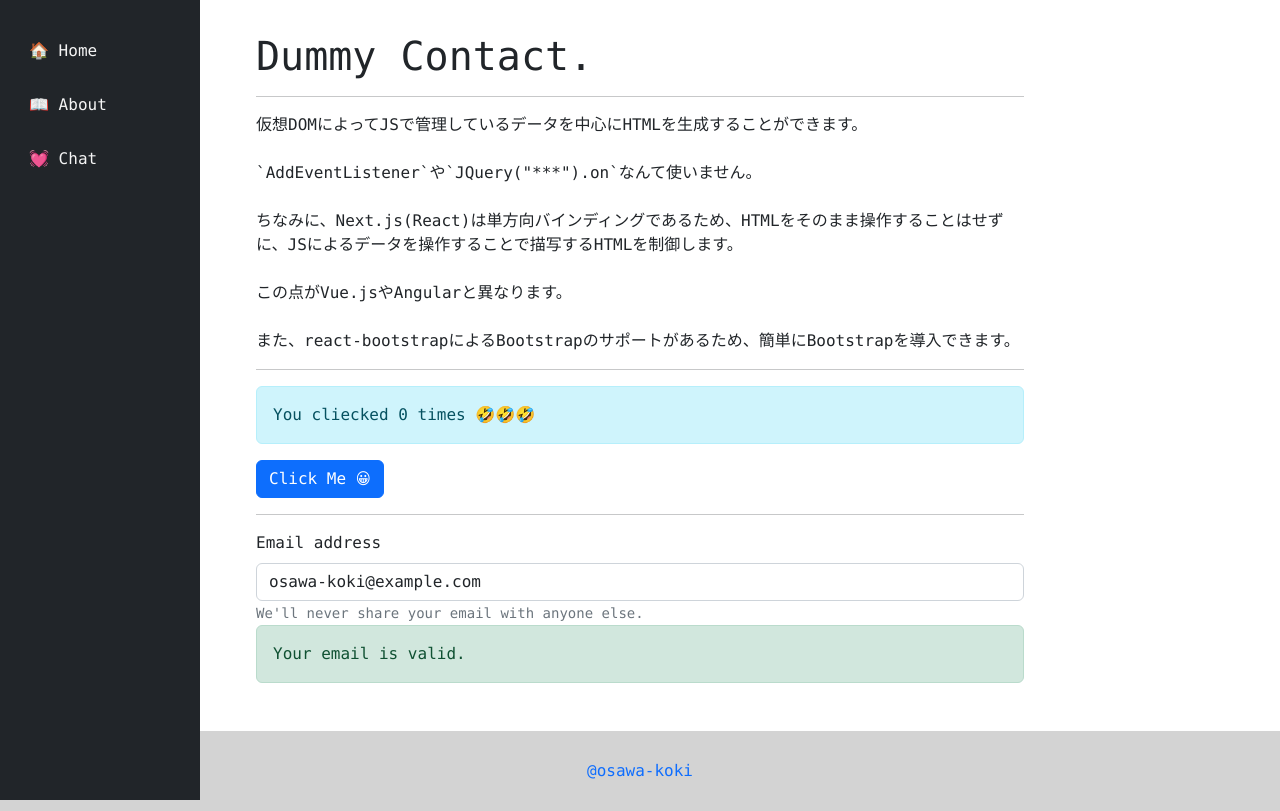
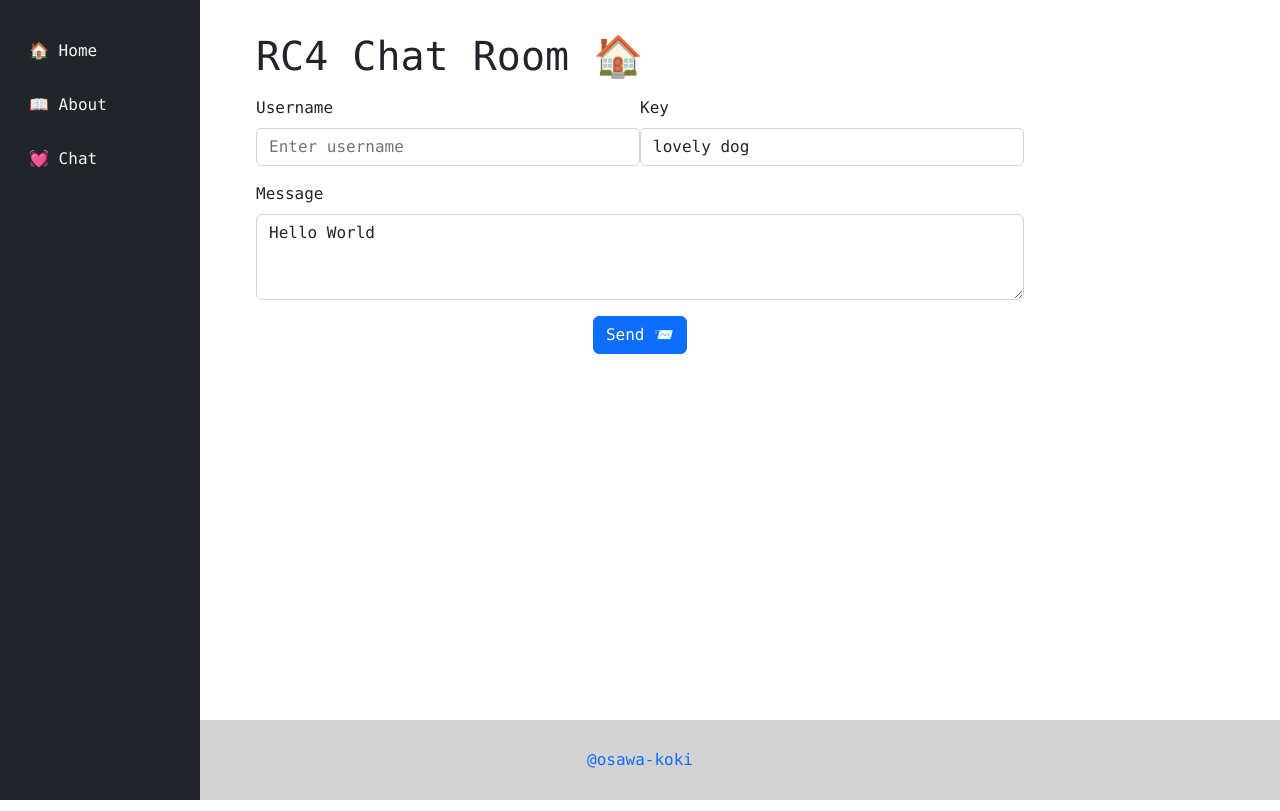
Before and after one commit to osawa-koki/RC4-chat-room, a Next.js app in the folder client/: page /chat in a window 1280 px wide. Built offline with nearby package versions, Linux system fonts and the light colour scheme.

Commit message:
共有変数の設定。

```diff
--- a/client/pages/_app.tsx
+++ b/client/pages/_app.tsx
@@ -17,11 +17,26 @@ import setting from '../setting';
 import { DataContext } from '../src/DataContext';
 import SharedData from '../src/SharedData';
 
+const key_prefixes = [
+  'beautiful',
+  'cute',
+  'lovely',
+];
+const key_contents = [
+  'dolphin',
+  'cat',
+  'dog',
+  'bird',
+  'fish',
+];
+const key = `${key_prefixes[Math.floor(Math.random() * key_prefixes.length)]} ${key_contents[Math.floor(Math.random() * key_contents.length)]}`;
+
 export default function MyApp({ Component, pageProps }: AppProps) {
 
   const [sharedData, setSharedData] = useState<SharedData>({
     username: '',
-    email: 'osawa-koki@example.com',
+    key: key,
+    message: 'Hello World',
   });
 
   return (
--- a/client/pages/chat.tsx
+++ b/client/pages/chat.tsx
@@ -3,46 +3,39 @@ import React, { useState } from "react";
 import { Button, Alert, Form } from 'react-bootstrap';
 import Layout from "../components/Layout";
 
-import PageBlock from "../components/Menu";
 import { DataContext } from "../src/DataContext";
 
-const mail_regex = new RegExp(/^[a-zA-Z0-9_.+-]+@[a-zA-Z0-9-]+\.[a-zA-Z0-9-.]+$/);
+export default function ChatPage() {
 
-export default function HelloWorld() {
-
-  const [count, setCount] = useState(0);
   const { sharedData, setSharedData } = React.useContext(DataContext);
 
   return (
     <Layout>
-      <div id="Contact">
-        <h1>Dummy Contact.</h1>
-        <PageBlock />
-        <hr />
-        <p>仮想DOMによってJSで管理しているデータを中心にHTMLを生成することができます。<br /><br />`AddEventListener`や`JQuery(&quot;***&quot;).on`なんて使いません。<br /><br />ちなみに、Next.js(React)は単方向バインディングであるため、HTMLをそのまま操作することはせずに、JSによるデータを操作することで描写するHTMLを制御します。<br /><br />この点がVue.jsやAngularと異なります。<br /><br />また、react-bootstrapによるBootstrapのサポートがあるため、簡単にBootstrapを導入できます。</p>
-        <hr />
-        <Alert variant="info">You cliecked { count } times 🤣🤣🤣</Alert>
-        <Button variant="primary" onClick={() => {setCount(count + 1)}}>Click Me {((count % 3 === 0 && count !== 0) || /3/.test(count.toString()) ? '🤪' : '😀')}</Button>
-        <hr />
-        <Form.Group controlId="formBasicEmail" className="mt-3">
-          <Form.Label>Email address</Form.Label>
-          <Form.Control type="email" placeholder="Enter email" value={sharedData.email} onInput={(e) => {
-            setSharedData({
-              ...sharedData,
-              email: (e.target as HTMLInputElement).value,
-            });
-          }} />
-          <Form.Text>
-            We&apos;ll never share your email with anyone else.
-          </Form.Text>
-        </Form.Group>
-        {
-          mail_regex.test(sharedData.email) ? (
-            <Alert variant="success">Your email is valid.</Alert>
-          ) : (
-            <Alert variant="danger">Your email is invalid.</Alert>
-          )
-        }
+      <div id="Chat">
+        <h1>RC4 Chat Room 🏠</h1>
+        <Form>
+          <Form.Group className="mt-3 d-flex justify-content-between">
+            <Form.Group className="w-50">
+              <Form.Label>Username</Form.Label>
+              <Form.Control type="text" placeholder="Enter username" value={sharedData.username} onInput={(e) => {
+                setSharedData({ ...sharedData, username: e.currentTarget.value });
+              }} />
+            </Form.Group>
+            <Form.Group className="w-50">
+              <Form.Label>Key</Form.Label>
+              <Form.Control type="text" placeholder="Enter key" value={sharedData.key} onInput={(e) => {
+                setSharedData({ ...sharedData, key: e.currentTarget.value });
+              }} />
+            </Form.Group>
+          </Form.Group>
+          <Form.Group className="mt-3">
+            <Form.Label>Message</Form.Label>
+            <Form.Control as="textarea" rows={3} value={sharedData.message} onInput={(e) => {
+              setSharedData({ ...sharedData, message: e.currentTarget.value });
+            }} />
+          </Form.Group>
+          <Button variant="primary" className="mt-3 d-block m-auto">Send 📨</Button>
+        </Form>
       </div>
     </Layout>
   );
--- a/client/src/SharedData.ts
+++ b/client/src/SharedData.ts
@@ -1,6 +1,7 @@
 type SharedData = {
   username: string;
-  email: string;
+  key: string;
+  message: string;
 };
 
 export default SharedData;
```
